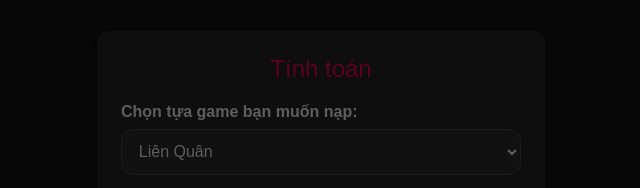
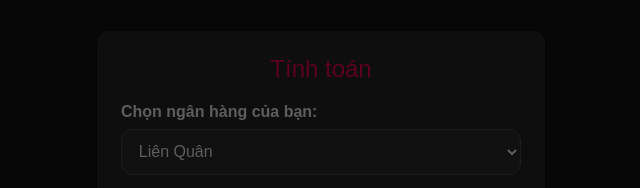
Before and after one commit to Nguyentudung/4G-Viettel, a plain HTML site: page index.html in a window 1280 px wide. Shown: the part 208-396 px from the top of the page, 319-959 px from the left. Drawn offline with Linux system fonts and the light colour scheme.

Commit message:
Update index.html

```diff
--- a/index.html
+++ b/index.html
@@ -9,7 +9,7 @@
 <body>
     <div class="card">
         <h1>Tính toán</h1>
-        <label for="game">Chọn tựa game bạn muốn nạp:</label>
+        <label for="game">Chọn ngân hàng của bạn:</label>
         <select name="game" id="game">
             <option value="LienQuan">Liên Quân</option>
             <option value="FreeFire">Free Fire</option>
```
